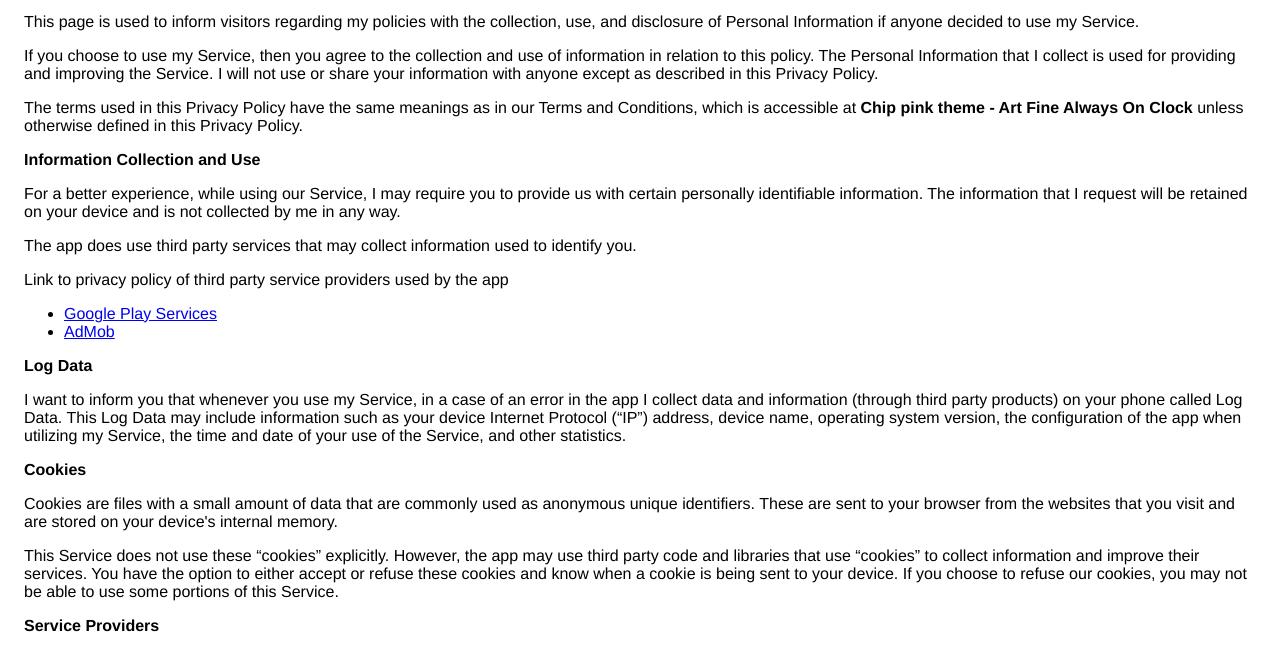
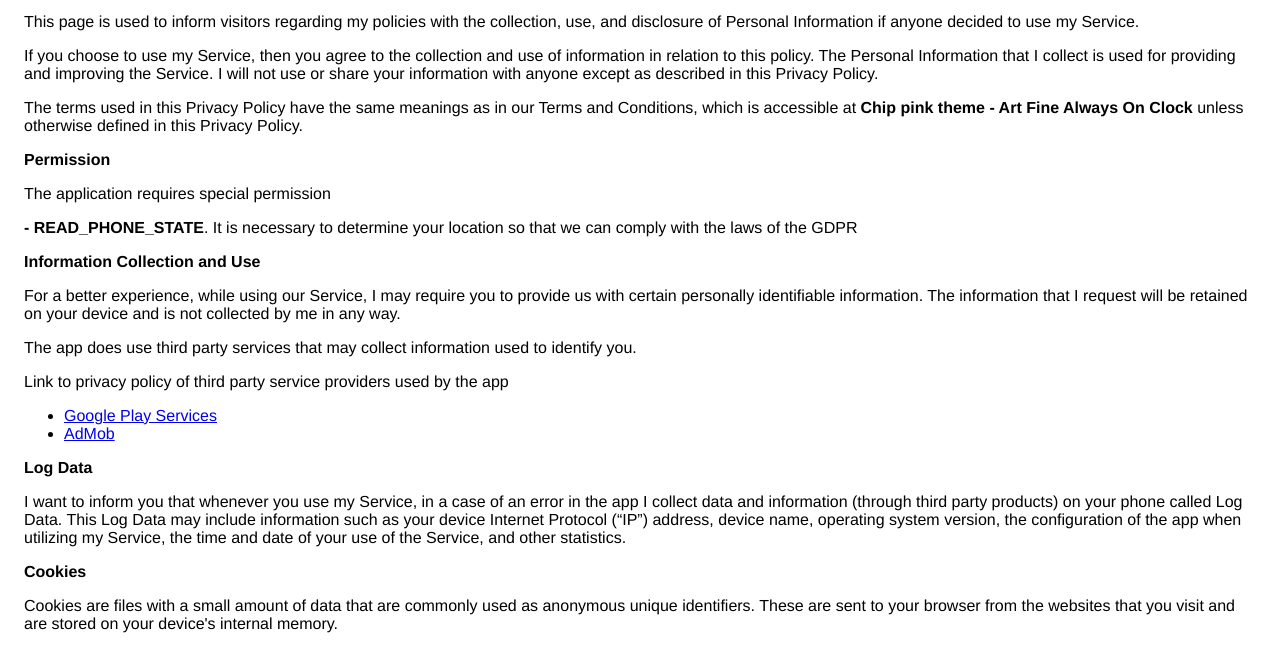
Before and after one commit to artfine/chip_pink_theme_clock.github.io, a plain HTML site: page index.html in a window 1280 px wide. Shown: the part 131-777 px from the top of the page. Drawn offline with Linux system fonts and the light colour scheme.

Commit message:
Update index.html

```diff
--- a/index.html
+++ b/index.html
@@ -7,6 +7,10 @@
                     in this Privacy Policy.
                   </p> <p>The terms used in this Privacy Policy have the same meanings as in our Terms and Conditions, which is accessible
                     at <b>Chip pink theme - Art Fine Always On Clock</b> unless otherwise defined in this Privacy Policy.
+                  <p>
+                  <strong>Permission</strong>
+                  </p>
+                  The application requires special permission<p> <strong>- READ_PHONE_STATE</strong>. It is necessary to determine your location so that we can comply with the laws of the GDPR</p>
                   </p> <p><strong>Information Collection and Use</strong></p> <p>For a better experience, while using our Service, I may require you to provide us with certain
                     personally identifiable information. The information that I request will be retained on your device and is not collected by me in any way.
                   </p> <p>The app does use third party services that may collect information used to identify you.</p> <div><p>Link to privacy policy of third party service providers used by the app</p> <ul><li><a href="https://www.google.com/policies/privacy/" target="_blank">Google Play Services</a></li> <li><a href="https://support.google.com/admob/answer/6128543?hl=en" target="_blank">AdMob</a></li> <!----> <!----> <!----> <!----></ul></div> <p><strong>Log Data</strong></p> <p> I want to inform you that whenever you use my Service, in a case of an
```
